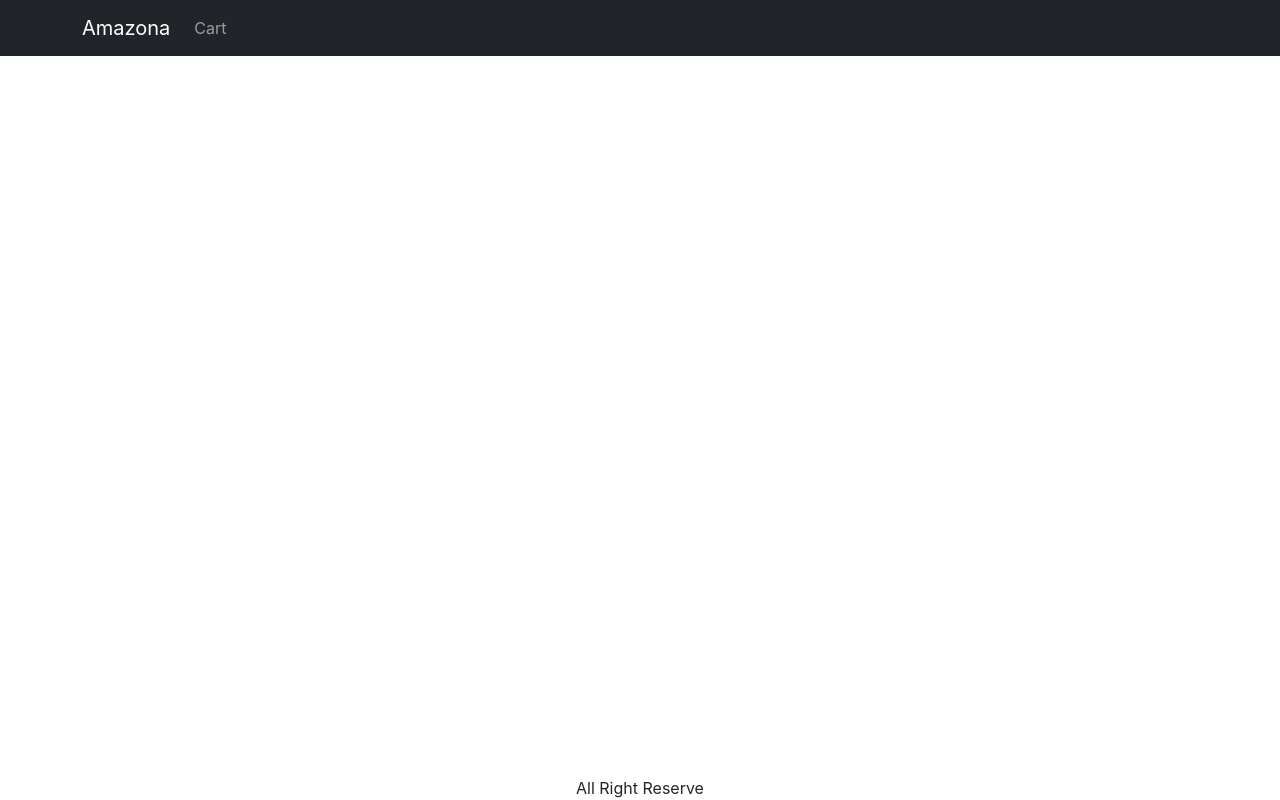
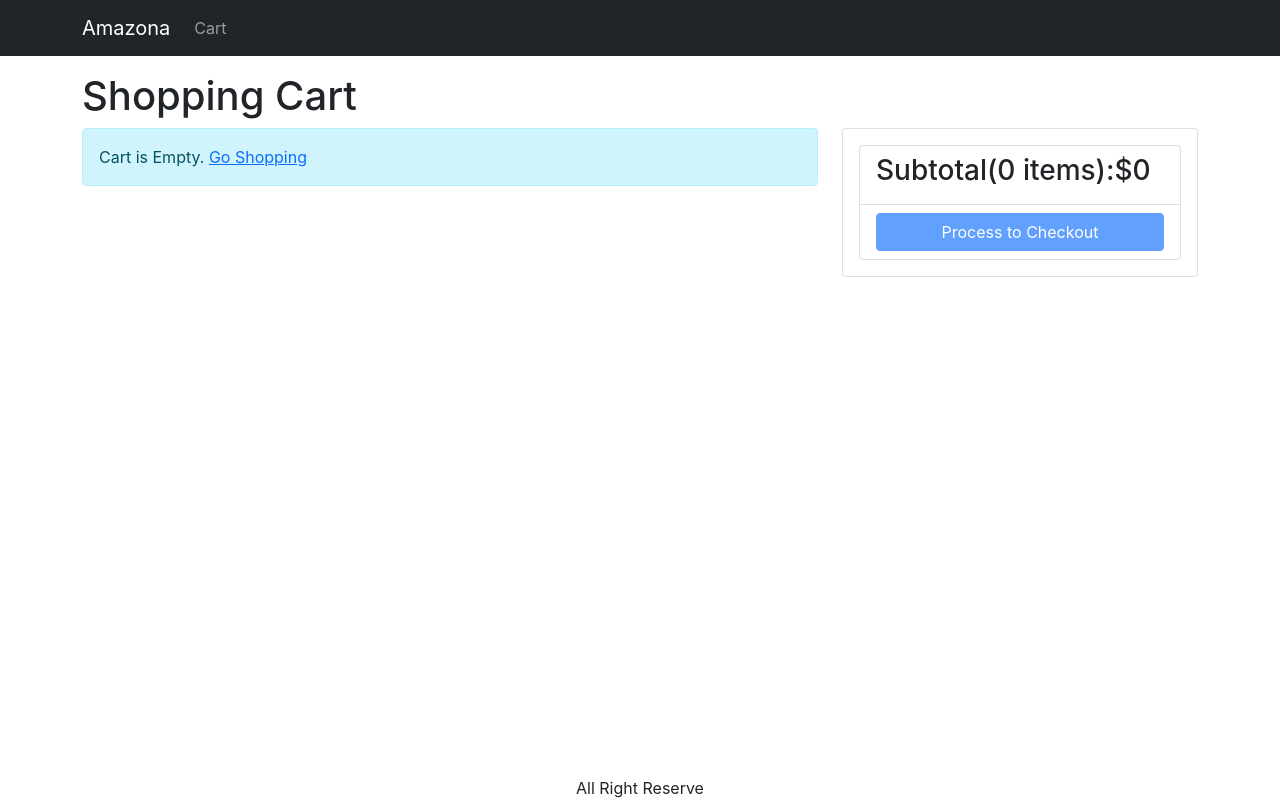
Before and after one commit to Tarikul01/mern-amazon, a React (Create React App) app in the folder frontend/: page /cart in a window 1280 px wide. Built offline with nearby package versions, Linux system fonts and the light colour scheme.

Commit message:
complete cartScreen for card checkout  total price etc

```diff
--- a/frontend/src/App.js
+++ b/frontend/src/App.js
@@ -9,6 +9,7 @@
 import { Link } from 'react-router-dom';
 import Badge from 'react-bootstrap/Badge';
 import {Store} from './Store';
+import CartScreen from './screens/CartScreen';
 
 const App = () => {
 	const {state}=useContext(Store);
@@ -41,7 +42,9 @@
 								element={<ProductScreen />}
 							/>
 							<Route path='/' element={<HomeScreen />} />
+							<Route path="/cart" element={<CartScreen/>} />
 						</Routes>
+
 					</Container>
 				</main>
 				<footer>
--- a/frontend/src/index.css
+++ b/frontend/src/index.css
@@ -47,3 +47,6 @@
 .img-large{
   max-width: 80%;
 }
+.img-thumbnail{
+  height: 80px;
+}
--- /dev/null
+++ b/frontend/src/screens/CartScreen.js
@@ -0,0 +1,105 @@
+import React, { useContext } from 'react';
+import Card from 'react-bootstrap/Card';
+import Col from 'react-bootstrap/Col';
+import Button from 'react-bootstrap/esm/Button';
+import ListGroup from 'react-bootstrap/ListGroup';
+import Row from 'react-bootstrap/Row';
+import { Helmet } from 'react-helmet-async';
+import { Link } from 'react-router-dom';
+import MessageBox from '../component/MessageBox';
+import { Store } from '../Store';
+
+const CartScreen = () => {
+	const { state, dispatch: ctxDispath } = useContext(Store);
+	const {
+		cart: { cartItems },
+	} = state;
+	return (
+		<div>
+			<Helmet>
+				<title>Shipping Cart</title>
+			</Helmet>
+			<h1>Shopping Cart</h1>
+			<Row>
+				<Col md={8}>
+					{cartItems.length === 0 ? (
+						<MessageBox>
+							Cart is Empty. <Link to='/'>Go Shopping</Link>
+						</MessageBox>
+					) : (
+						<ListGroup>
+							{cartItems.map((item) => (
+								<ListGroup.Item key={item._id}>
+									<Row className='align-items-center'>
+										<Col md={4}>
+											<img
+												src={item.image}
+												alt={item.name}
+												className='img-fluid rounded  img-thumbnail'
+											/>
+											<Link to={`/product/${item.slug}`}>
+												{item.name}
+											</Link>
+										</Col>
+										<Col md={3}>
+											<Button
+												variant='light'
+												disabled={item.quantity === 1}>
+												<i className='fas fa-minus-circle'></i>
+											</Button>
+											<span>{item.quantity}</span>
+											<Button
+												variant='light'
+												disabled={
+													item.quantity ===
+													item.countInStock
+												}>
+												<i className='fas fa-plus-circle'></i>
+											</Button>
+										</Col>
+										<Col md={3}>${item.price}</Col>
+										<Col md={2}>
+											<Button>
+												<i className='fas fa-trash'></i>
+											</Button>
+										</Col>
+									</Row>
+								</ListGroup.Item>
+							))}
+						</ListGroup>
+					)}
+				</Col>
+				<Col md={4}>
+					<Card>
+						<Card.Body>
+							<ListGroup variant='flsuh'>
+								<ListGroup.Item>
+									<h3>
+										Subtotal(
+										{cartItems.reduce(
+											(a, c) => a + c.price * c.quantity,
+											0
+										)}{" "}items):$
+
+										{cartItems.reduce(
+											(a, c) => a + c.price * c.quantity,
+											0
+										)}
+									</h3>
+								</ListGroup.Item>
+                                <ListGroup.Item>
+                                <div className="d-grid">
+                                <Button type="button" variant="primary" disabled={cartItems.length===0}>Process to Checkout</Button>
+
+                                </div>
+                                </ListGroup.Item>
+							</ListGroup>
+						</Card.Body>
+					</Card>
+				</Col>
+			</Row>
+		</div>
+	);
+};
+
+export default CartScreen;
--- a/frontend/src/screens/ProductScreen.js
+++ b/frontend/src/screens/ProductScreen.js
@@ -7,7 +7,7 @@
 import ListGroup from 'react-bootstrap/ListGroup';
 import Row from 'react-bootstrap/Row';
 import { Helmet } from 'react-helmet-async';
-import { useParams } from 'react-router-dom';
+import { Navigate, useParams } from 'react-router-dom';
 import LoadingBox from '../component/LoadingBox';
 import MessageBox from '../component/MessageBox';
 import Rating from '../component/Rating';
@@ -64,6 +64,7 @@
 		ctxDispatch({type:"CART_ADD_ITEM",payload:{
 			...product,quantity,
 		}})
+		Navigate('/cart');
 
 	}
 
```
Also changed, not shown: 1 other file (tests, documents, lock files or other folders).
